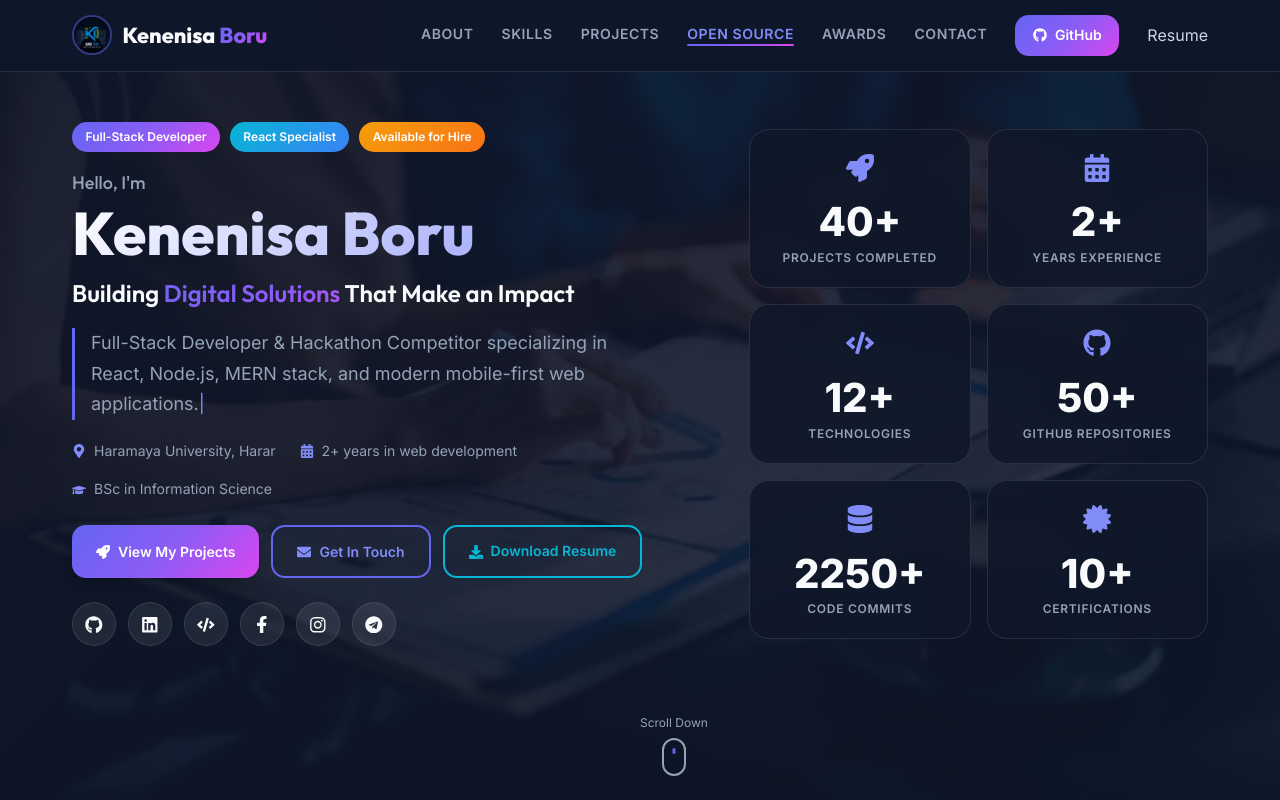
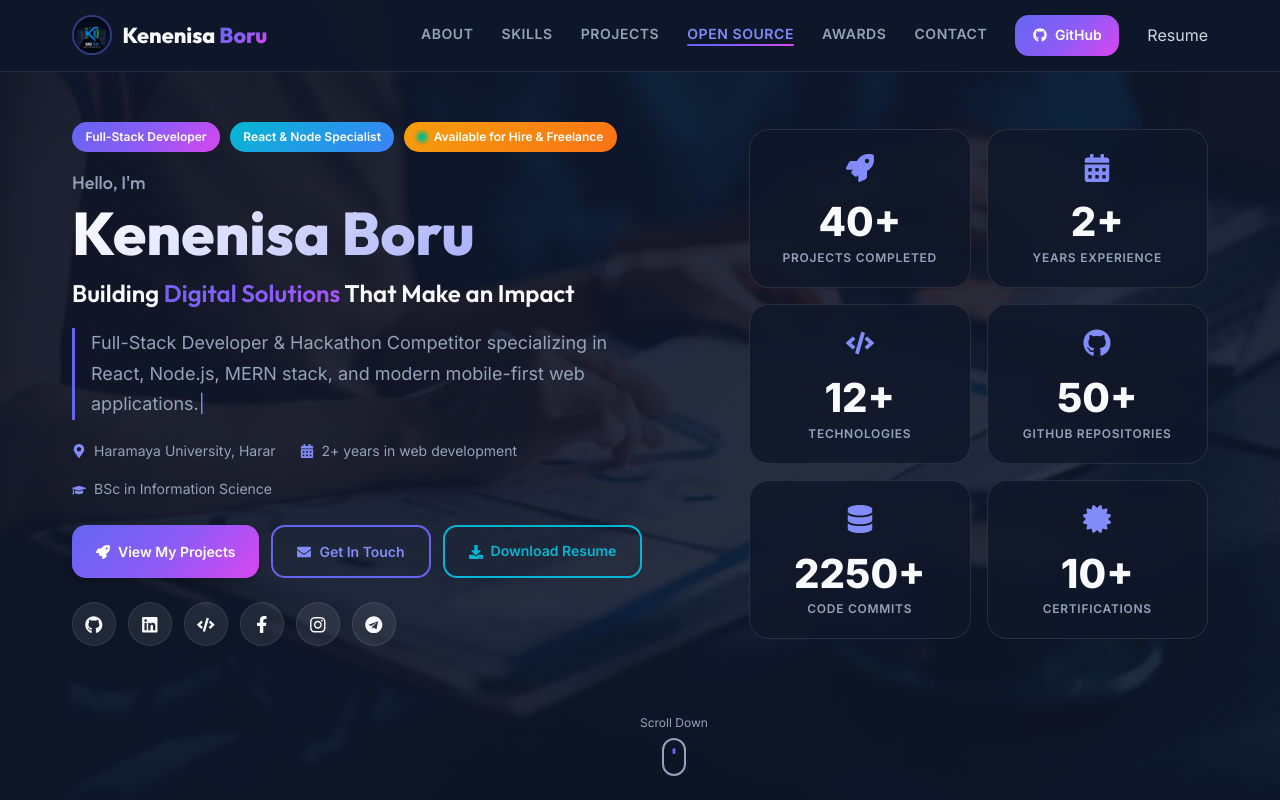
Before and after one commit to Kenenisaboru/portfolio, a React (Create React App) app: page / in a window 1280 px wide. Shown: the top 800 px of the page. Built offline with nearby package versions, Linux system fonts and the light colour scheme.

Commit message:
update: Hero.jsx

```diff
--- a/src/components/Hero.jsx
+++ b/src/components/Hero.jsx
@@ -104,8 +104,10 @@ const Hero = ({ heroBg, typedText, personalInfo, stats, onScrollToSection }) =>
             <div className="hero-text">
               <div className="hero-badges">
                 <span className="badge badge-primary">Full-Stack Developer</span>
-                <span className="badge badge-secondary">React Specialist</span>
-                <span className="badge badge-accent">Available for Hire</span>
+                <span className="badge badge-secondary">React & Node Specialist</span>
+                <span className="badge badge-accent badge-available">
+                  <span className="live-dot-pulse"></span> Available for Hire & Freelance
+                </span>
               </div>
               <h1>
                 <span className="hero-greeting">Hello, I'm</span>
```
